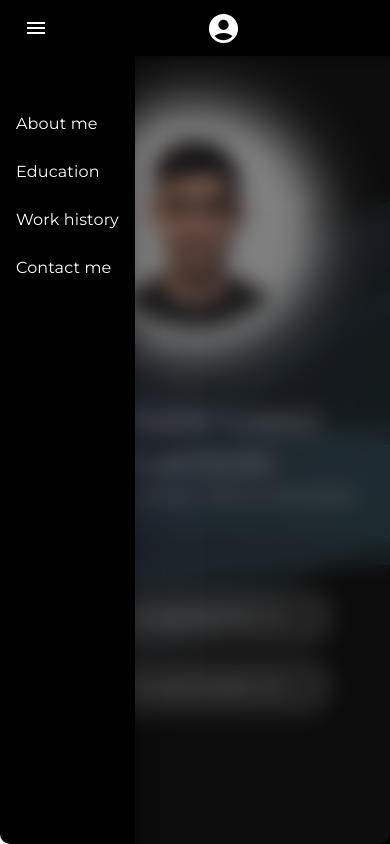
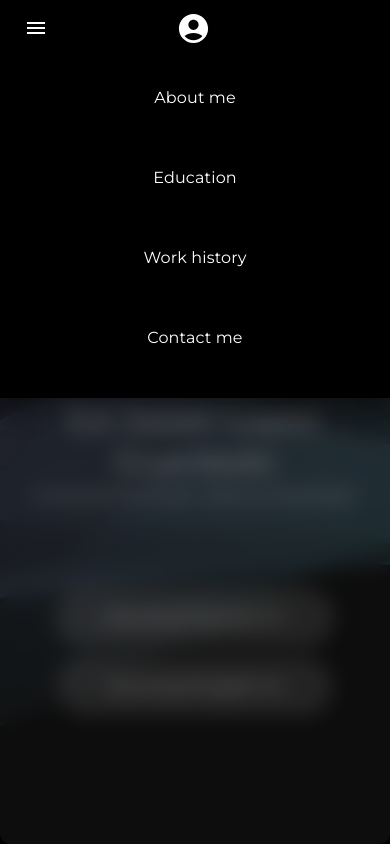
Before and after one commit to edlopezg/portfolioUpd, a React (Vite) app: page / in a window 390 px wide. Both pictures are taken after a click on the button 36 px from the left and 28 px from the top of the page. Shown: the top 844 px of the page. Built offline with nearby package versions, Linux system fonts and the light colour scheme; a web font is replaced by a local one.

Commit message:
Se agrega cabios en el menu y en el icono de inicio

```diff
--- a/src/assets/modules/menu-section/menu.jsx
+++ b/src/assets/modules/menu-section/menu.jsx
@@ -143,6 +143,7 @@ const Root = styled('div')(({ theme }) => ({
   [`& .${classes.iconButton}`]: {
     color: 'white',
     fontSize: '32px',
+    marginRight:'60px'
   },
   [`& .${classes.aboutMeTitle}`]: {
     fontSize: '2rem', // Ajusta el tamaño del título
@@ -586,18 +587,47 @@ function MenuItems() {
     backgroundColor: 'rgba(255, 255, 255, 0.1)', // Color de fondo semi-transparente
     backdropFilter: 'blur(10px)', // Efecto de desenfoque
     borderRadius: '10px',
-            height: '100%'
+    height: '100vh', // Asegurarse de que ocupe toda la altura de la pantalla
+    display: 'flex',
+    alignItems: 'center',
+    justifyContent: 'center',
   }}
-        anchor="left"
+  anchor="top"
   open={drawerOpen}
   onClose={() => setDrawerOpen(false)}
   classes={{ paper: classes.drawerPaper }}
 >
-        <List sx={{ width: '110%', maxWidth: 380, bgcolor: 'black' , height: '100%', borderRadius: '10px', paddingTop: '100px'}}>
+  <List
+    sx={{
+      width: '100%',
+      maxWidth: 'none',
+      bgcolor: 'black',
+      height: 'auto',
+      display: 'flex',
+      flexDirection: 'column', // Alinea los elementos en columna
+      justifyContent: 'center',
+      alignItems: 'center',
+      marginTop: '50px', // Añadir margen superior para que todas las opciones sean visibles
+      paddingBottom: '20px', // Añadir margen inferior para darle espacio al último elemento
+    }}
+  >
     {['About me', 'Education', 'Work history', 'Contact me'].map((text, index) => (
-            <ListItem sx={{ '&:hover': { bgcolor: 'rgba(255, 255, 255, 0.1)', cursor: 'pointer' , borderRadius: '10px',} }}
-                      button key={text} onClick={() => handleTabChange(null, index)}>
-              <ListItemText primary={text}  />
+      <ListItem
+        sx={{
+          '&:hover': {
+            bgcolor: 'rgba(255, 255, 255, 0.1)',
+            cursor: 'pointer',
+            borderRadius: '10px',
+          },
+          my: 2, // Margen vertical para espaciar los elementos
+          width: 'auto', // Ajusta el ancho de los items
+          justifyContent: 'center', // Centra los items
+        }}
+        button
+        key={text}
+        onClick={() => handleTabChange(null, index)}
+      >
+        <ListItemText primary={text} sx={{ textAlign: 'center', color: 'white' }} />
       </ListItem>
     ))}
   </List>
```
Lines whose indentation alone changed are shown as unchanged.
